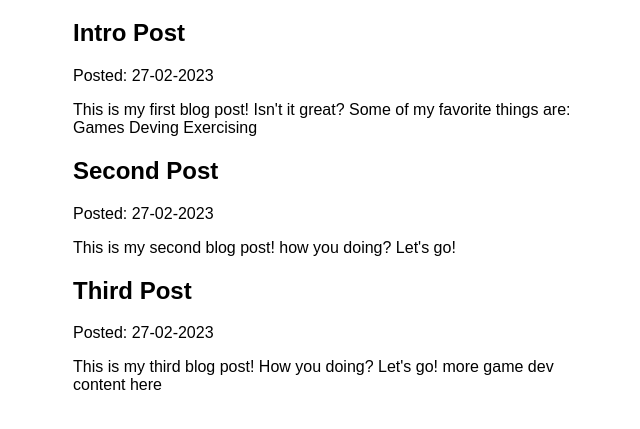
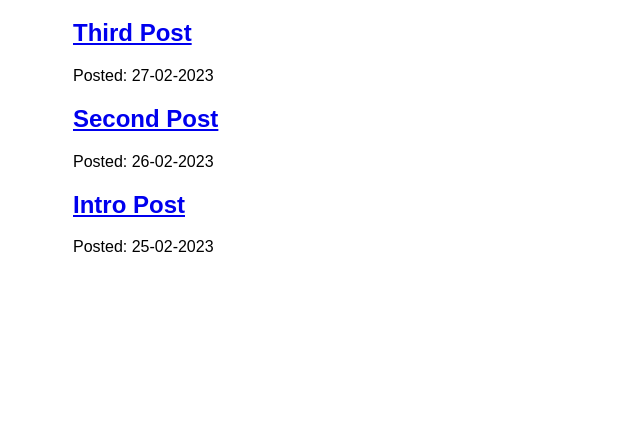
Before and after one commit to arthurgonze/Dreamworld, a Gatsby site: page /blog in a window 1280 px wide. Shown: the part 157-586 px from the top of the page, without its empty margins (317-957 px from the left). Built offline with nearby package versions, Linux system fonts and the light colour scheme; Gatsby itself is replaced by a stand-in of ours.

Commit message:
Finished Gatsby Tutorial Part 6

```diff
--- a/blog/intro.mdx
+++ b/blog/intro.mdx
@@ -1,6 +1,6 @@
 ---
 title: "Intro Post"
-date: "27-02-2023"
+date: "25-02-2023"
 slug: "intro-post"
 ---
 
--- a/blog/second.mdx
+++ b/blog/second.mdx
@@ -1,6 +1,6 @@
 ---
 title: "Second Post"
-date: "27-02-2023"
+date: "26-02-2023"
 slug: "second-post"
 ---
 
--- a/package.json
+++ b/package.json
@@ -14,7 +14,7 @@
     "serve": "gatsby serve",
     "clean": "gatsby clean",
     "typecheck": "tsc --noEmit",
-    "deploy": "gatsby build --prefix-paths && gh-pages -d public"
+    "deploy": "gatsby build --prefix-paths && gh-pages -f -d public"
   },
   "dependencies": {
     "@mdx-js/react": "^2.3.0",
--- a/src/pages/blog.tsx
+++ b/src/pages/blog/index.tsx
@@ -1,15 +1,16 @@
 import React, { FunctionComponent } from 'react';
 import type { HeadFC, PageProps } from 'gatsby';
-import { graphql } from 'gatsby'
-import Layout from '../components/layout';
-import Seo from '../components/seo';
+import { graphql, Link } from 'gatsby'
+import Layout from '../../components/layout';
+import Seo from '../../components/seo';
 
 
 type NodeType = {
     id: KeyType,
     frontmatter:{
       title: string,
-      date: Date
+      date: Date,
+      slug: string
     },
     excerpt: string
 }
@@ -26,9 +27,12 @@ const BlogPage = ({data}:PageProps<DataType>) => {
       {
         data.allMdx.nodes.map((node) => (
           <article key={node.id}>
-            <h2>{node.frontmatter.title}</h2>
+            <h2>
+              <Link to={`/blog/${node.frontmatter.slug}`}>
+                {node.frontmatter.title}
+              </Link>
+            </h2>
             <p>Posted: {node.frontmatter.date}</p>
-            <p>{node.excerpt}</p>
           </article>
         ))
       }
@@ -43,9 +47,9 @@ export const query = graphql`
         frontmatter {
           date
           title
+          slug
         }
         id
-        excerpt
       }
     }
   }
```
Also changed, not shown: src/pages/blog/{mdx.frontmatter__slug}.tsx (added, +38 -0 lines).
